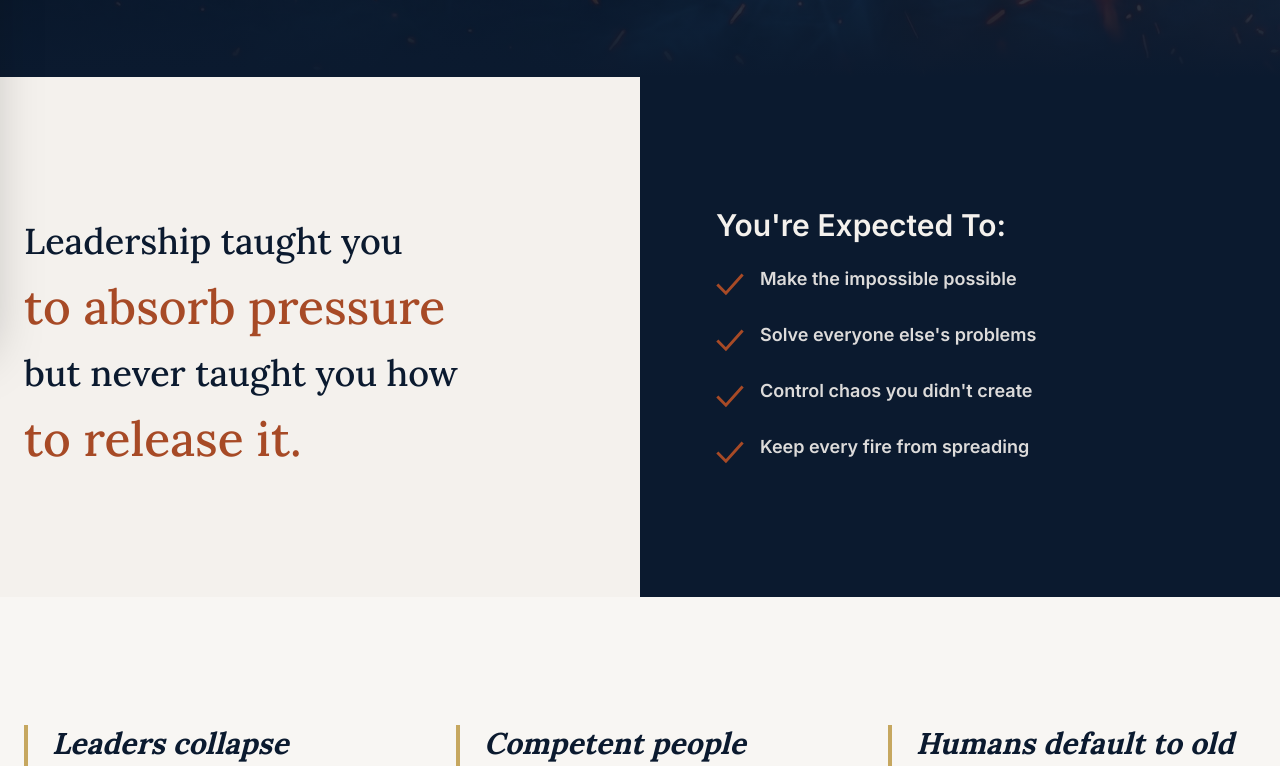
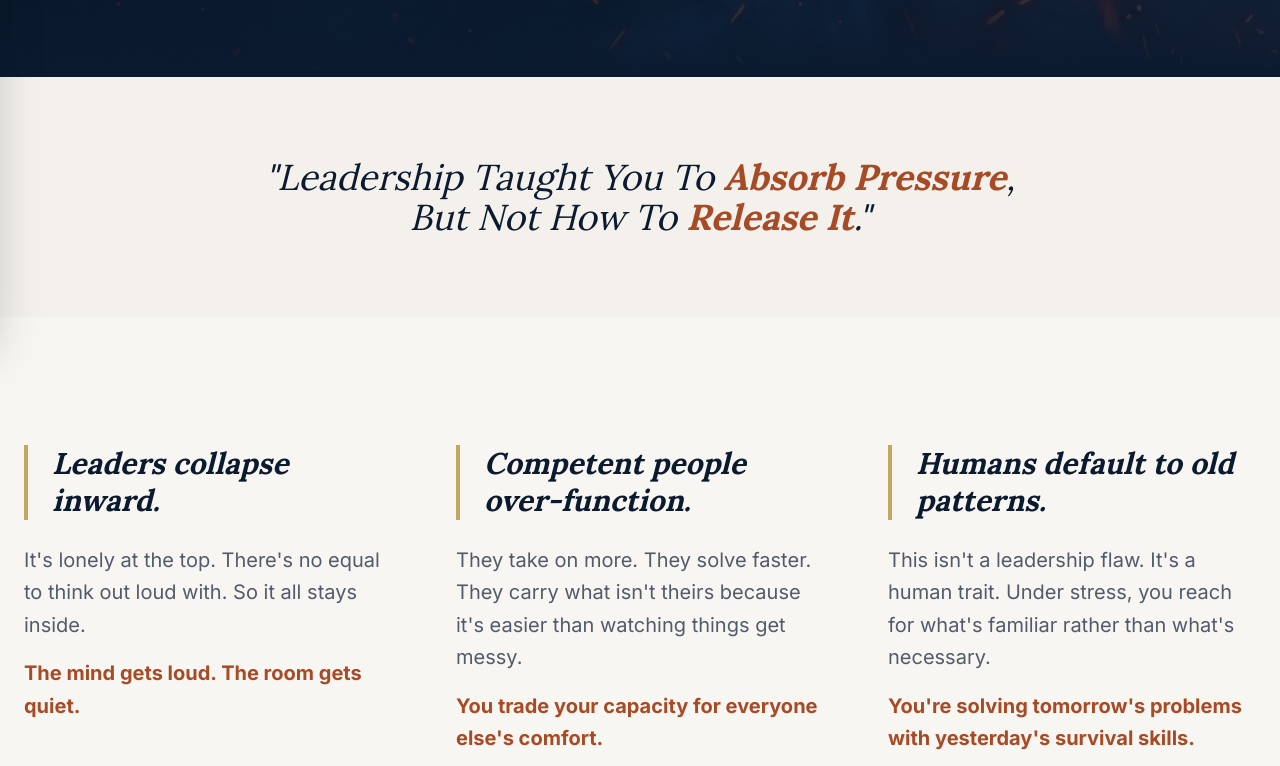
Before and after one commit to zaronology/com.sovlead, a Next.js app: page / in a window 1280 px wide. Shown: the part 462-1228 px from the top of the page. Built offline with nearby package versions, Linux system fonts and the light colour scheme.

Commit message:
desktop home done

```diff
--- a/src/components/home/HomeLeadership.tsx
+++ b/src/components/home/HomeLeadership.tsx
@@ -1,90 +1,18 @@
 import React from "react";
 
-const SharpCheck = ({ className = "" }: { className?: string }) => (
-  <svg
-    viewBox="0 0 24 24"
-    fill="none"
-    xmlns="http://www.w3.org/2000/svg"
-    className={className}
-    aria-hidden="true"
-  >
-    <path
-      d="M2 12.5L8.5 19L22 4"
-      stroke="currentColor"
-      strokeWidth="2.5"
-      strokeLinecap="square"
-      strokeLinejoin="miter"
-    />
-  </svg>
-);
-
 export default function HomeLeadership() {
-  const listItems = [
-    "Make the impossible possible",
-    "Solve everyone else's problems",
-    "Control chaos you didn't create",
-    "Keep every fire from spreading",
-  ];
-
   return (
-    <section className="relative w-full overflow-hidden py-6 xl:py-8 2xl:py-10">
-      {/* --- FIXED SPLIT BACKGROUND --- */}
-      {/* This div is the key. It handles the colors so the content doesn't have to. */}
-      <div className="absolute inset-0 z-0 flex flex-col lg:flex-row">
-        {/* White on top (mobile) / White on left (1025px+) */}
-        <div className="w-full h-1/2 lg:h-full lg:w-1/2 bg-white"></div>
-        {/* Blue on bottom (mobile) / Blue on right (1025px+) */}
-        <div className="w-full h-1/2 lg:h-full lg:w-1/2 bg-blue"></div>
-      </div>
-
-      <div className="relative z-10 mx-auto container px-6">
-        <div className="flex flex-col lg:flex-row w-full">
-          {/* --- LEFT COLUMN --- */}
-          {/* We removed the bg-white and negative margins because the background div above handles it now */}
-          <div className="w-full lg:w-1/2 py-16 lg:py-24 flex items-center lg:pr-16">
-            <div className="w-full">
-              <h3 className="font-serif text-blue leading-tight font-medium">
-                <span className="lg:block text-4xl xl:text-4xl/loose 2xl:text-5xl/tight">
-                  Leadership taught you
-                </span>
-                <span className="text-rust lg:block text-4xl xl:text-5xl/tight 2xl:text-6xl/tight">
-                  to absorb pressure
-                </span>
-                <span className="lg:block text-4xl xl:text-4xl/loose 2xl:text-5xl/tight">
-                  but never taught you how
-                </span>
-                <span className="lg:block">
-                  <span className="text-rust text-4xl xl:text-5xl/tight 2xl:text-6xl/tight">
-                    to release it.
-                  </span>
-                </span>
-              </h3>
-            </div>
-          </div>
-
-          {/* --- RIGHT COLUMN --- */}
-          {/* We removed the bg-blue and negative margins here too. This keeps your container padding pure. */}
-          <div className="w-full lg:w-1/2 py-16 lg:py-24 flex flex-col justify-center lg:items-end lg:pl-16">
-            <div className="w-full lg:max-w-[540px] flex flex-col gap-6">
-              <h3 className="text-white text-2xl xl:text-3xl 2xl:text-4xl font-semibold">
-                You're Expected To:
-              </h3>
-
-              <div className="flex flex-col gap-6">
-                {listItems.map((text, index) => (
-                  <div key={index} className="flex items-start gap-4">
-                    <div className="mt-1 flex-shrink-0 text-rust">
-                      <SharpCheck className="h-6 w-6 lg:h-7 lg:w-7" />
-                    </div>
-
-                    <h4 className="font-sans text-lg 2xl:text-2xl font-semibold text-white/90 leading-snug">
-                      {text}
-                    </h4>
-                  </div>
-                ))}
-              </div>
-            </div>
-          </div>
+    <section className="relative w-full">
+      <div className="relative w-full bg-white py-20">
+        <div className="mx-auto container text-center">
+          <p className="font-serif capitalize text-2xl lg:text-4xl text-blue italic">
+            "Leadership taught you to&nbsp;
+            <span className="text-rust font-bold">Absorb pressure</span>
+            , <br className="hidden md:block" />
+            but not how to&nbsp;
+            <span className="text-rust font-bold">release it</span>
+            ."
+          </p>
         </div>
       </div>
     </section>
--- a/src/components/home/HomeMasteryCta.tsx
+++ b/src/components/home/HomeMasteryCta.tsx
@@ -1,72 +1,112 @@
 import React from "react";
-import Image from "next/image";
-import theFoundryLogo from "@/assets/images/fd-logo-horizontial-w.png";
-export default function FoundrySections() {
+
+export default function HomeFinalCTA() {
   return (
     <section className="relative w-full bg-white-soft py-20 lg:py-32 overflow-hidden">
-      {/* THE GLOBAL CONTAINER: Ensuring horizontal consistency */}
-      <div className="relative z-10 mx-auto container px-6 ">
-        <div className="flex flex-col w-full lg:flex-row gap-30">
-          {/* LEFT SIDE: Headline & Lead */}
-          <div className="w-full lg:w-6/12 text-blue ">
-            <div className="border-b-4 pb-6 mb-8 border-f-rust">
-              <h2 className="font-authority text-7xl font-bold">
-                The
-                <br />
-                Foundry
+      <div className="mx-auto container px-6 relative z-10">
+        <div className="mx-auto max-w-4xl text-center">
+          {/* PRIMARY TITLE: THE FOUNDRY */}
+          <div className="border-b-4 pb-6 mb-4 border-rust inline-block">
+            <h2 className="font-authority text-6xl md:text-8xl lg:text-9xl font-bold text-blue tracking-tighter uppercase">
+              The Foundry
             </h2>
           </div>
-            <p className="text-xl md:text-2xl font-serif italic leading-tight mb-4">
-              This work doesn't happen in theory.
-            </p>
-            <p className="text-xl md:text-2xl font-serif  leading-tight mb-4">
-              <b className="text-rust italic">Orientation</b>&nbsp;under
-              pressure &nbsp;isn't something you learn by reading about it.
-            </p>
-            <p className="text-xl md:text-2xl mb-4">
-              <b className="text-rust italic">Authority</b> isn't built by
-              collecting frameworks or optimizing your calendar.
-            </p>
-            <p className="text-xl md:text-2xl">
-              It's forged in the arena. Inside the decisions you carry, the
-              boundaries you hold, and the weight that comes with staying when
-              others walk away.
+
+          {/* SUBTITLE: THE INFLECTION POINT SEGUE */}
+          <div className="mb-16">
+            <h3 className="font-serif text-2xl md:text-3xl lg:text-4xl italic text-rust font-medium">
+              You're at an inflection point.
+            </h3>
+          </div>
+
+          {/* CONTENT COLUMN: Left-Justified Prose */}
+          <div className="flex flex-col gap-10 font-sans text-lg md:text-xl lg:text-2xl leading-relaxed text-blue/90 text-left">
+            <div className="flex flex-col gap-12">
+              <div className="border-l-4 border-rust pl-8">
+                <p>
+                  Keep optimizing around a{" "}
+                  <b className="text-rust">cracked foundation</b>, working
+                  harder, carrying more, and hoping something eventually shifts.
                 </p>
               </div>
 
-          {/* RIGHT SIDE: Details & CTA */}
-          <div className="w-full lg:w-1/2 flex flex-col items-start pt-10">
-            <div className="flex flex-col gap-6 text-blue/90 text-lg md:text-xl lg:text-2xl font-sans leading-relaxed mb-12">
-              <p>The Foundry is where you learn to orient.</p>
-
+              <div className="border-l-4 border-gold pl-8">
                 <p>
-                Where pressure becomes signal instead of noise. Where waste heat
-                converts to useful work. Where you stop running from the storm
-                and walk through it.
+                  Or learn to{" "}
+                  <b className="text-gold">see clearly and orient.</b> This is
+                  where that happens.
                 </p>
-              <p>
-                You assess your baseline across the four densities and interrupt
-                the patterns keeping you stuck by building decision structure
-                that holds under pressure.
-              </p>
-              <p>You learn where you are, so you can choose how to move.</p>
-
-              <p>This isn’t for everyone. And it doesn’t need to be.</p>
               </div>
             </div>
+
+            <p className="mt-4">
+              You'll work directly with me to find your baseline, interrupt the
+              patterns keeping you stuck, and build the internal structure that
+              will <b className="text-blue">hold under pressure.</b>
+            </p>
+
+            {/* EXPANDED DECISION BOX */}
+            <div className="mt-8 bg-white rounded-sm shadow-xl border border-blue/5 overflow-hidden">
+              <div className="p-8 lg:p-12 pb-6">
+                <p className="font-authority font-bold text-rust uppercase tracking-widest mb-10 text-sm lg:text-base">
+                  Where do you want to be six months from now?
+                </p>
+
+                <ul className="flex flex-col gap-10">
+                  <li className="flex flex-col gap-2 opacity-40">
+                    <div className="flex justify-between items-baseline">
+                      <span className="font-serif italic text-xl lg:text-3xl">
+                        Still buried in fires?
+                      </span>
+                      <span className="font-sans font-bold text-sm lg:text-lg uppercase">
+                        The Reaction
+                      </span>
                     </div>
-        <div className="text-center mt-4">
+                    <div className="h-[1px] w-full bg-gradient-to-r from-blue/40 via-blue/10 to-transparent" />
+                  </li>
+
+                  <li className="flex flex-col gap-2">
+                    <div className="flex justify-between items-baseline">
+                      <span className="font-serif italic text-xl lg:text-3xl text-blue font-bold">
+                        Oriented and leading?
+                      </span>
+                      <span className="text-gold font-sans font-black text-sm lg:text-lg uppercase">
+                        The Authority
+                      </span>
+                    </div>
+                    <div className="h-[2px] w-full bg-gradient-to-r from-gold via-gold/40 to-transparent" />
+                  </li>
+                </ul>
+              </div>
+
+              {/* INTEGRATED PAYOFF FOOTER */}
+              <div className="bg-blue/5 p-8 lg:p-10 border-t border-blue/5 text-center">
+                <p className="font-authority text-blue text-xl lg:text-3xl leading-snug">
+                  Discharging{" "}
+                  <span className="text-rust font-bold">pressure</span> instead
+                  of absorbing it. <br />
+                  Leading with{" "}
+                  <span className="text-gold font-bold">clarity</span> and
+                  confidence.
+                </p>
+              </div>
+            </div>
+
+            {/* FINAL ANCHOR CTA */}
+            <div className="mt-12 flex justify-center">
               <a
                 href="#apply"
-            className="group relative inline-flex items-center justify-center px-10 py-5 font-authority text-xl font-bold text-pure transition-all duration-200 bg-rust hover:bg-rust/90 rounded-sm w-full md:w-auto text-center uppercase tracking-[0.2em]"
+                className="group relative inline-flex items-center justify-center px-12 py-6 font-authority text-2xl font-bold text-white transition-all duration-200 bg-rust hover:bg-rust/90 rounded-sm w-full md:w-auto uppercase tracking-[0.2em]"
               >
-            Explore The Foundry
-            <span className="ml-3 transition-transform group-hover:translate-x-2">
+                Enter The Foundry
+                <span className="ml-4 transition-transform group-hover:translate-x-2">
                   →
                 </span>
               </a>
             </div>
           </div>
+        </div>
+      </div>
     </section>
   );
 }
--- a/src/components/home/HomeMirageBreak.tsx
+++ b/src/components/home/HomeMirageBreak.tsx
@@ -35,7 +35,7 @@ export default function HomeMirageBreak() {
 
             <div className="flex flex-col gap-6 font-sans text-base md:text-lg lg:text-xl leading-relaxed text-pure/80">
               <p>You can't eliminate the chaos.</p>
-              <p>But you can stop wandering through it blind.</p>
+              <p>But you can stop wandering through it blindly.</p>
               <h3 className="font-serif text-2xl lg:text-3xl text-gold font-semibold">
                 I teach you how to orient under pressure.
               </h3>
--- a/src/components/home/HomeTrifecta.tsx
+++ b/src/components/home/HomeTrifecta.tsx
@@ -19,7 +19,7 @@ export default function HomeTrifecta() {
       description:
         "This isn't a leadership flaw. It's a human trait. Under stress, you reach for what's familiar rather than what's necessary.",
       impact:
-        "You're solving today's problems with yesterday's survival skills.",
+        "You're solving tomorrow's problems with yesterday's survival skills.",
     },
   ];
 
@@ -54,12 +54,12 @@ export default function HomeTrifecta() {
       </div>
       <div className="relative w-full bg-blue py-20">
         <div className="mx-auto container border-t border-blue/10 text-center">
-          <p className="font-serif text-2xl lg:text-4xl text-white italic">
+          <p className="font-serif capitalize text-2xl lg:text-4xl text-white italic">
             "Pressure doesn't reveal your{" "}
             <span className="text-gold font-bold">potential</span>,{" "}
             <br className="hidden md:block" />
             it reveals your{" "}
-            <span className="text-gold font-bold">structure</span>
+            <span className="text-gold font-bold">foundation</span>
             ."
           </p>
         </div>
```
Also changed, not shown: src/components/home/HomeData.tsx (+5 -5 lines), src/components/home/HomeHow.tsx (+4 -5 lines), src/components/home/HomeThenNow.tsx (+12 -11 lines). Lines whose indentation alone changed are shown as unchanged.
